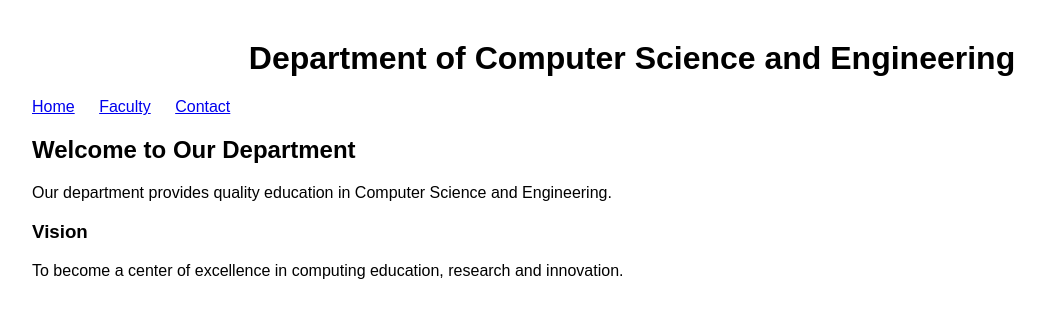
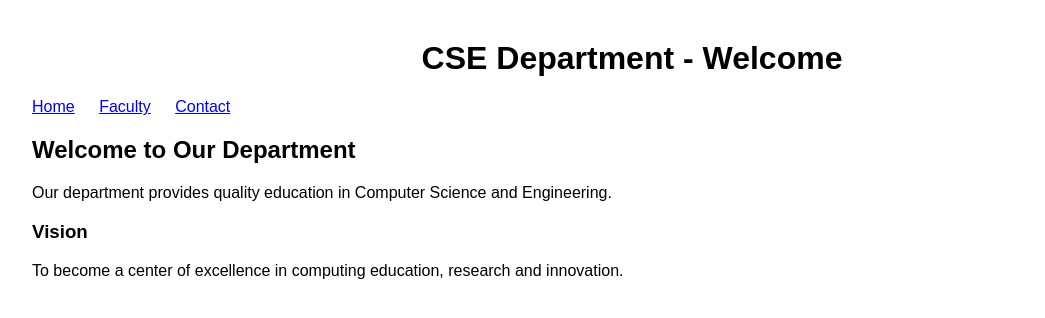
Before and after one commit to KarthikRam0054/college-department-website, a plain HTML site: page index.html in a window 1280 px wide. Shown: the whole page, without its empty margins (8-1053 px from the left). Drawn offline with Linux system fonts and the light colour scheme.

Commit message:
Change home page heading

```diff
--- a/index.html
+++ b/index.html
@@ -7,7 +7,7 @@
 
 <body>
 
-    <h1>Department of Computer Science and Engineering</h1>
+    <h1>CSE Department - Welcome</h1>
 
     <nav>
         <a href="index.html">Home</a>
```
